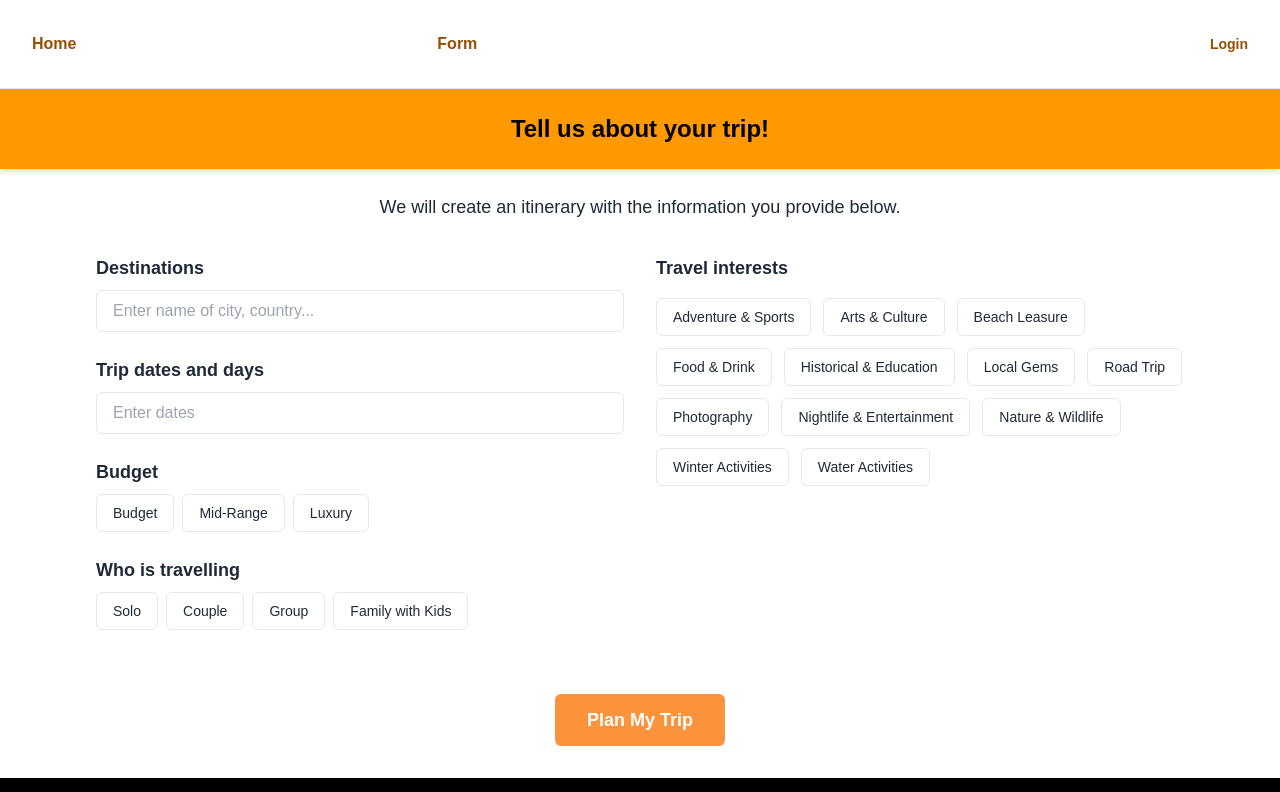
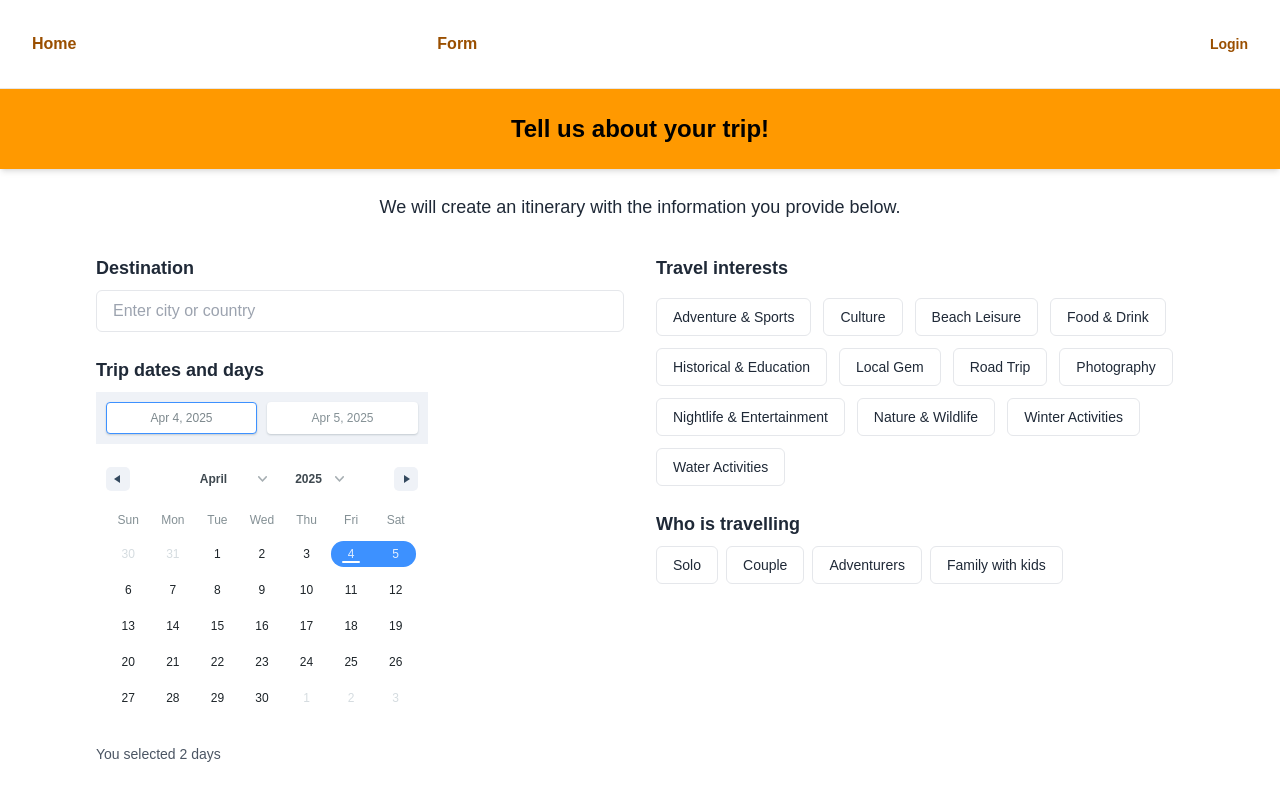
Before and after one commit to apadoss/plan-my-trip, a Next.js app: page /plan-my-trip in a window 1280 px wide. Shown: the top 792 px of the page. Built offline with nearby package versions, Linux system fonts and the light colour scheme.

Commit message:
feat: build dynamic itinerary with Firestore and calendar-based form

```diff
--- /dev/null
+++ b/app/itinerary/page.tsx
@@ -0,0 +1,96 @@
+"use client";
+
+import { useEffect, useState } from "react";
+import db from "@/firebase/firestore";
+import { collection, getDocs, query, where } from "firebase/firestore";
+
+interface Attraction {
+  id: string;
+  name: string;
+  description: string;
+  categories: string[];
+  idealFor: string[];
+  city: string;
+  country: string;
+  region: string;
+  duration: string;
+  price: string;
+}
+
+export default function ItineraryPage() {
+  const [itinerary, setItinerary] = useState<(Attraction | null)[]>([]);
+  const [loading, setLoading] = useState(true);
+  const [tripInfo, setTripInfo] = useState<any>(null);
+
+  useEffect(() => {
+    const fetchData = async () => {
+      const stored = localStorage.getItem("tripFormData");
+      if (!stored) return;
+
+      const form = JSON.parse(stored);
+      setTripInfo(form);
+
+      const ref = collection(db, "attractions");
+
+      // Podrías ajustar los filtros aquí según tu lógica deseada
+      const snapshot = await getDocs(ref);
+      const all = snapshot.docs.map((doc) => ({ id: doc.id, ...doc.data() })) as Attraction[];
+
+      const filtered = all.filter((item) => {
+        const matchesGroup = item.idealFor?.includes(form.groupType);
+        const matchesInterest = item.categories?.some((cat: string) =>
+          form.interests.includes(cat)
+        );
+        const matchesLocation =
+          item.country?.toLowerCase().includes(form.destination.toLowerCase()) ||
+          item.city?.toLowerCase().includes(form.destination.toLowerCase()) ||
+          item.region?.toLowerCase().includes(form.destination.toLowerCase());
+
+        return matchesGroup && matchesInterest && matchesLocation;
+      });
+
+      // Crear el itinerario con máximo 1 por día
+      const finalItinerary: (Attraction | null)[] = [];
+
+      for (let i = 0; i < form.numberOfDays; i++) {
+        finalItinerary.push(filtered[i] || null);
+      }
+
+      setItinerary(finalItinerary);
+      setLoading(false);
+    };
+
+    fetchData();
+  }, []);
+
+  if (loading) return <p className="p-10 text-center text-lg">Loading itinerary...</p>;
+
+  return (
+    <main className="max-w-6xl mx-auto p-8 text-gray-800">
+      <h1 className="text-3xl font-bold text-primary mb-6 text-center">
+        Your {tripInfo?.numberOfDays}-Day Itinerary
+      </h1>
+
+      {itinerary.map((activity, i) => (
+        <div
+          key={i}
+          className="mb-6 bg-primary-light p-6 rounded-lg shadow-md"
+        >
+          <h2 className="text-xl font-semibold mb-2 text-primary-dark">Day {i + 1}</h2>
+          {activity ? (
+            <>
+              <h3 className="text-lg font-bold">{activity.name}</h3>
+              <p className="text-sm text-gray-700 italic mb-2">{activity.city}, {activity.region}</p>
+              <p className="mb-2">{activity.description}</p>
+              <p className="text-sm text-gray-600">
+                Duration: {activity.duration} · Price: {activity.price}
+              </p>
+            </>
+          ) : (
+            <p className="text-gray-600 italic">Día libre o sin actividad recomendada</p>
+          )}
+        </div>
+      ))}
+    </main>
+  );
+}
--- a/app/plan-my-trip/page.tsx
+++ b/app/plan-my-trip/page.tsx
@@ -1,14 +1,19 @@
 "use client";
 
 import React, { useState } from "react";
+import { DateRange } from "react-date-range";
+import { addDays, differenceInDays } from "date-fns";
+import "react-date-range/dist/styles.css";
+import "react-date-range/dist/theme/default.css";
+import { useRouter } from "next/navigation";
 
 const interests = [
   "Adventure & Sports",
-  "Arts & Culture",
-  "Beach Leasure",
+  "Culture",
+  "Beach Leisure",
   "Food & Drink",
   "Historical & Education",
-  "Local Gems",
+  "Local Gem",
   "Road Trip",
   "Photography",
   "Nightlife & Entertainment",
@@ -20,7 +25,9 @@ const interests = [
 export default function PlanMyTrip() {
   const [form, setForm] = useState({
     destination: "",
-    date: "",
+    startDate: new Date(),
+    endDate: addDays(new Date(), 1),
+    numberOfDays: 2,
     budget: "",
     groupType: "",
     interests: [] as string[],
@@ -47,50 +54,86 @@ export default function PlanMyTrip() {
     }));
   };
 
+  const router = useRouter();
+
+  const handleSubmit = (e: React.FormEvent) => {
+    e.preventDefault();
+
+    if (!form.destination || !form.budget || !form.groupType) {
+      alert("Por favor completa todos los campos obligatorios.");
+      return;
+    }
+
+    // Guardar en localStorage (o podrías usar context o query params)
+    localStorage.setItem("tripFormData", JSON.stringify(form));
+
+    // Redirigir a /itinerary
+    router.push("/itinerary");
+  };
+
   return (
     <main className="flex-1 bg-white text-gray-800 flex flex-col">
-      {/* Page Header */}
+      {/* Encabezado */}
       <header className="bg-primary py-6 px-4 shadow-md flex items-center">
         <h1 className="text-2xl font-bold text-black text-center w-full">
           Tell us about your trip!
         </h1>
       </header>
 
-      {/* Intro Text */}
+      {/* Intro */}
       <p className="text-center mt-6 text-lg font-medium px-4 leading-relaxed">
         We will create an itinerary with the information you provide below.
       </p>
 
-      {/* Form Section */}
-      <div className="max-w-6xl mx-auto grid md:grid-cols-2 gap-8 p-8 w-full flex-1">
-        {/* Left Side */}
+      <form onSubmit={handleSubmit}>
+      <div className="max-w-6xl mx-auto grid md:grid-cols-2 gap-8 p-8 w-full">
+  {/* Columna izquierda */}
   <div className="space-y-6">
     <div>
-            <h2 className="font-semibold text-lg mb-2">Destinations</h2>
+      <h2 className="font-semibold text-lg mb-2">Destination</h2>
       <input
         name="destination"
         value={form.destination}
         onChange={handleInput}
-              placeholder="Enter name of city, country..."
+        placeholder="Enter city or country"
         className="w-full border rounded-md px-4 py-2 text-base focus:outline-none focus:ring-2 focus:ring-orange-400"
       />
     </div>
 
     <div>
       <h2 className="font-semibold text-lg mb-2">Trip dates and days</h2>
-            <input
-              name="date"
-              value={form.date}
-              onChange={handleInput}
-              placeholder="Enter dates"
-              className="w-full border rounded-md px-4 py-2 text-base focus:outline-none focus:ring-2 focus:ring-orange-400"
+      <DateRange
+        editableDateInputs={true}
+        onChange={(item) => {
+          const start = item.selection.startDate!;
+          const end = item.selection.endDate!;
+          const days = differenceInDays(end, start) + 1;
+
+          setForm((prev) => ({
+            ...prev,
+            startDate: start,
+            endDate: end,
+            numberOfDays: days,
+          }));
+        }}
+        moveRangeOnFirstSelection={false}
+        ranges={[
+          {
+            startDate: form.startDate,
+            endDate: form.endDate,
+            key: "selection",
+          },
+        ]}
       />
+      <p className="text-sm mt-2 text-gray-600">
+        You selected {form.numberOfDays} day{form.numberOfDays !== 1 && "s"}
+      </p>
     </div>
 
     <div>
       <h2 className="font-semibold text-lg mb-2">Budget</h2>
       <div className="flex flex-wrap gap-2">
-              {["Budget", "Mid-Range", "Luxury"].map((option) => (
+        {["Low", "Mid-Range", "Luxury"].map((option) => (
           <button
             key={option}
             type="button"
@@ -106,29 +149,10 @@ export default function PlanMyTrip() {
         ))}
       </div>
     </div>
-
-          <div>
-            <h2 className="font-semibold text-lg mb-2">Who is travelling</h2>
-            <div className="flex flex-wrap gap-2">
-              {["Solo", "Couple", "Group", "Family with Kids"].map((type) => (
-                <button
-                  key={type}
-                  type="button"
-                  onClick={() => handleSelect("groupType", type)}
-                  className={`px-4 py-2 border rounded-md text-sm cursor-pointer transition duration-200 ${
-                    form.groupType === type
-                      ? "bg-primary text-white"
-                      : "hover:bg-orange-100"
-                  }`}
-                >
-                  {type}
-                </button>
-              ))}
-            </div>
-          </div>
   </div>
 
-        {/* Right Side */}
+  {/* Columna derecha */}
+  <div className="space-y-6">
     <div>
       <h2 className="font-semibold text-lg mb-4">Travel interests</h2>
       <div className="flex flex-wrap gap-3">
@@ -148,14 +172,40 @@ export default function PlanMyTrip() {
         ))}
       </div>
     </div>
+
+    <div>
+      <h2 className="font-semibold text-lg mb-2">Who is travelling</h2>
+      <div className="flex flex-wrap gap-2">
+        {["Solo", "Couple", "Adventurers", "Family with kids"].map((type) => (
+          <button
+            key={type}
+            type="button"
+            onClick={() => handleSelect("groupType", type)}
+            className={`px-4 py-2 border rounded-md text-sm cursor-pointer transition duration-200 ${
+              form.groupType === type
+                ? "bg-primary text-white"
+                : "hover:bg-orange-100"
+            }`}
+          >
+            {type}
+          </button>
+        ))}
+      </div>
+    </div>
+  </div>
 </div>
 
-      {/* Submit Button */}
+
+        {/* Botón enviar */}
         <div className="flex justify-center py-8">
-        <button className="bg-orange-400 hover:bg-orange-500 text-white font-semibold px-8 py-3 rounded-md text-lg transition duration-200 cursor-pointer">
+          <button
+            type="submit"
+            className="bg-orange-400 hover:bg-orange-500 text-white font-semibold px-8 py-3 rounded-md text-lg transition duration-200 cursor-pointer"
+          >
             Plan My Trip
           </button>
         </div>
+      </form>
     </main>
   );
 }
--- a/package.json
+++ b/package.json
@@ -9,9 +9,11 @@
     "lint": "next lint"
   },
   "dependencies": {
+    "date-fns": "^4.1.0",
     "firebase": "^11.6.0",
     "next": "15.2.2",
     "react": "^19.0.0",
+    "react-date-range": "^2.0.1",
     "react-dom": "^19.0.0",
     "react-firebase-hooks": "^5.1.1",
     "react-router-dom": "^7.5.0"
@@ -20,6 +22,7 @@
     "@tailwindcss/postcss": "^4.1.3",
     "@types/node": "^20",
     "@types/react": "^19",
+    "@types/react-date-range": "^1.4.10",
     "@types/react-dom": "^19",
     "autoprefixer": "^10.4.21",
     "postcss": "^8.5.3",
```
Also changed, not shown: 1 other file (tests, documents, lock files or other folders). Lines whose indentation alone changed are shown as unchanged.
